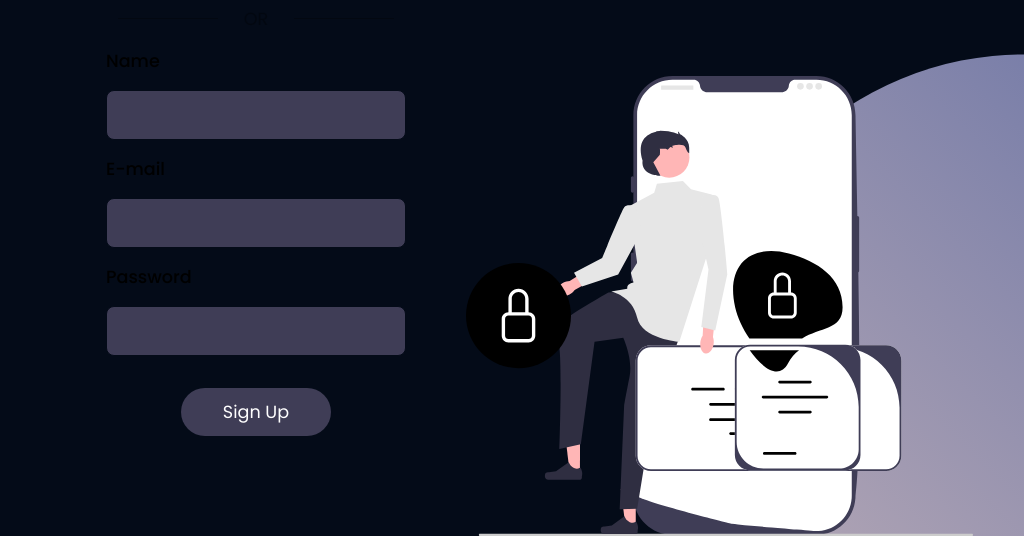
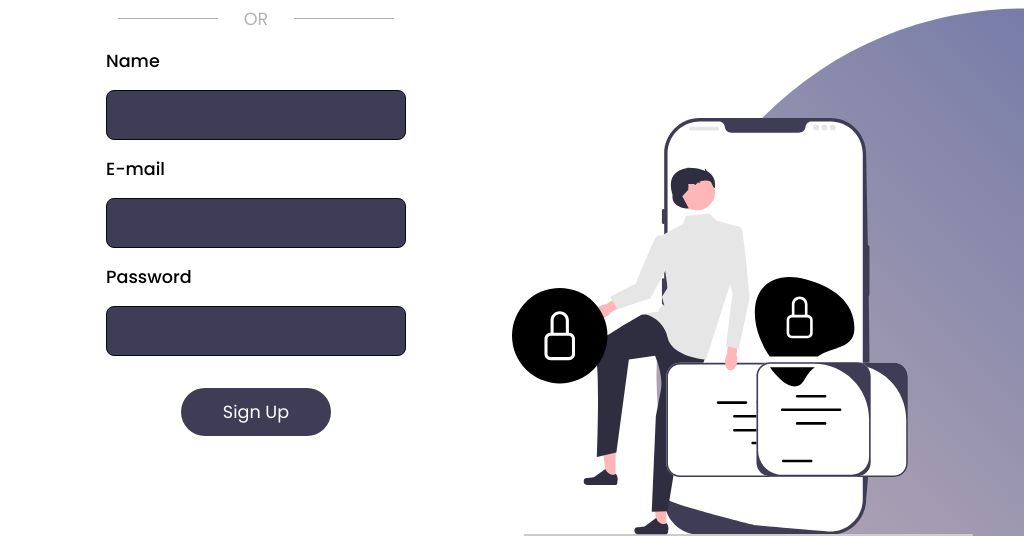
Before and after one commit to JulioAmaral007/Sign-Up, a plain HTML site: page index.html in a window 1024 px wide. Shown: the part 264-800 px from the top of the page. Drawn offline with Linux system fonts and the light colour scheme.

Commit message:
Update!!

```diff
--- a/CSS/style.css
+++ b/CSS/style.css
@@ -13,7 +13,6 @@ body {
     display: flex;
     height: 100%;
     width: 100%;
-    background-color: #040B18;
 }
 
 main {
@@ -144,16 +143,6 @@ section.images .circle {
     z-index: -1;
 }
 
-@media only screen and (min-width: 900px) and (max-width: 1200px) {
-    section.images img {
-        width: 110%;
-    }
-
-    section.images .circle {
-        clip-path: circle(35% at right 80%);
-    }
-}
-
 @media only screen and (max-width: 900px) {
     section.images {
         display: none;
```
